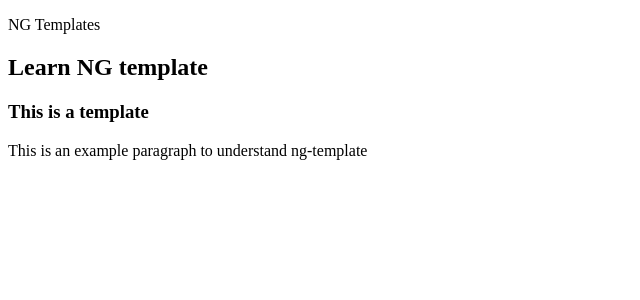
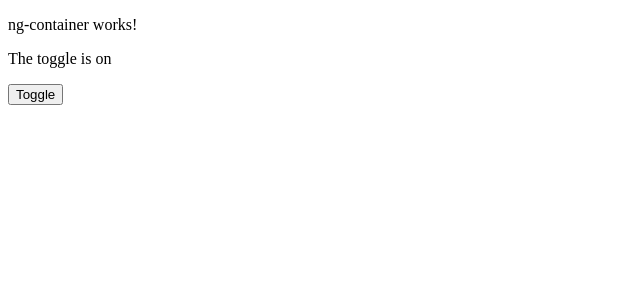
Before and after one commit to ijanzz5621/complete-angular-16, an Angular app: page / in a window 1280 px wide. Shown: the top 300 px of the page, without its empty margins (0-640 px from the left). Built offline with nearby package versions, Linux system fonts and the light colour scheme.

Commit message:
added ng-container sample

```diff
--- a/src/app/modules/modules.component.html
+++ b/src/app/modules/modules.component.html
@@ -1,3 +1,2 @@
-<p>NG Templates</p>
-
-<ng16-template></ng16-template>
+<!-- <ng16-template></ng16-template> -->
+<app-ng-container></app-ng-container>
--- a/src/app/modules/modules.component.ts
+++ b/src/app/modules/modules.component.ts
@@ -1,13 +1,14 @@
 import { Component } from '@angular/core';
 
 import { NgTemplateComponent } from './ng-template/ng-template.component';
+import { NgContainerComponent } from './ng-container/ng-container.component';
 
 @Component({
   selector: 'app-modules',
   standalone: true,
   imports: [
     NgTemplateComponent,
-
+    NgContainerComponent
   ],
   templateUrl: './modules.component.html',
   styleUrl: './modules.component.css'
--- /dev/null
+++ b/src/app/modules/ng-container/ng-container.component.html
@@ -0,0 +1,9 @@
+<p>ng-container works!</p>
+
+<ng-container *ngIf="toggle; else toggleOff">
+    <p>The toggle is on</p>
+</ng-container>
+<ng-template #toggleOff>
+    <p>The toggle is off</p>
+</ng-template>
+<button (click)="onToggle()">Toggle</button>
--- /dev/null
+++ b/src/app/modules/ng-container/ng-container.component.ts
@@ -0,0 +1,23 @@
+import { Component } from '@angular/core';
+
+import { NgIf, CommonModule } from '@angular/common';
+
+@Component({
+  selector: 'app-ng-container',
+  standalone: true,
+  imports: [
+    NgIf,
+    CommonModule
+  ],
+  templateUrl: './ng-container.component.html',
+  styleUrl: './ng-container.component.css'
+})
+export class NgContainerComponent {
+
+  toggle: boolean = true;
+
+  onToggle() {
+    this.toggle = !this.toggle;
+  }
+
+}
```
Also changed, not shown: instructions.txt (added), src/app/modules/ng-container/ng-container.component.css (added).
